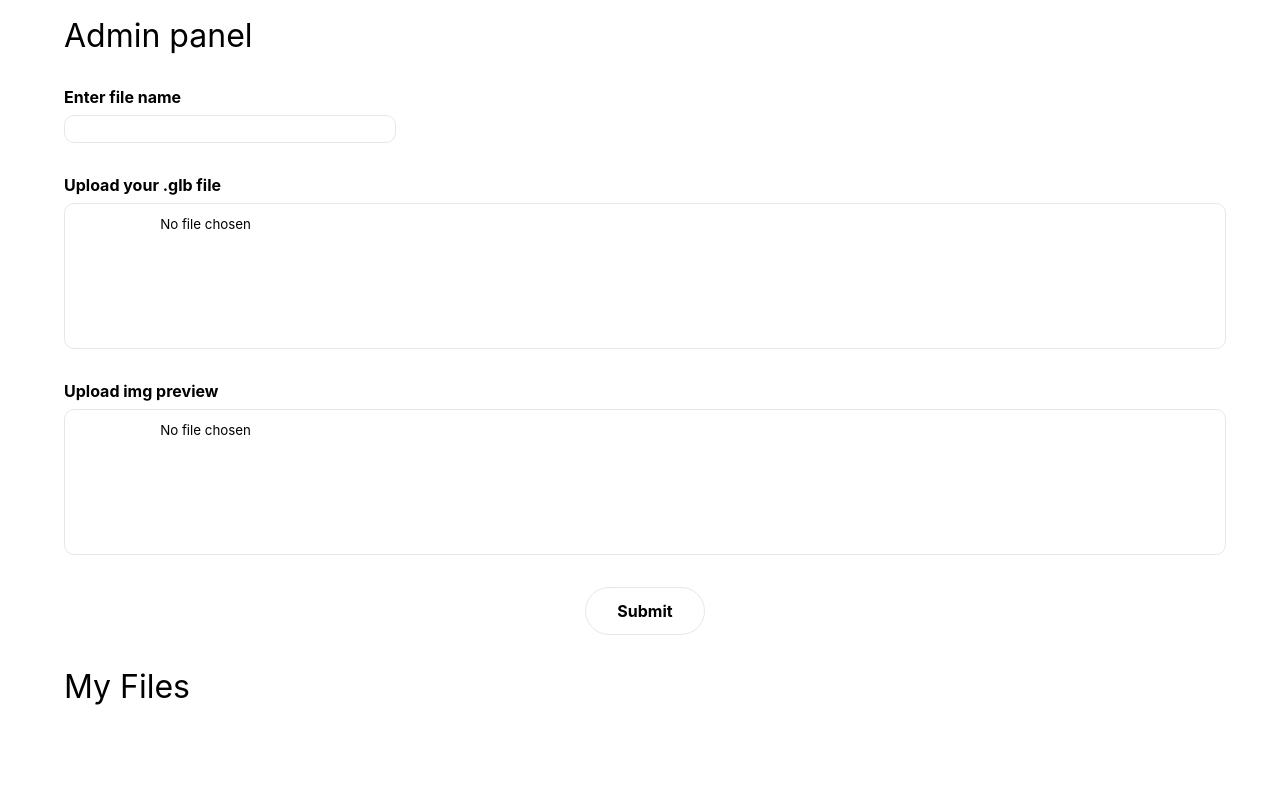
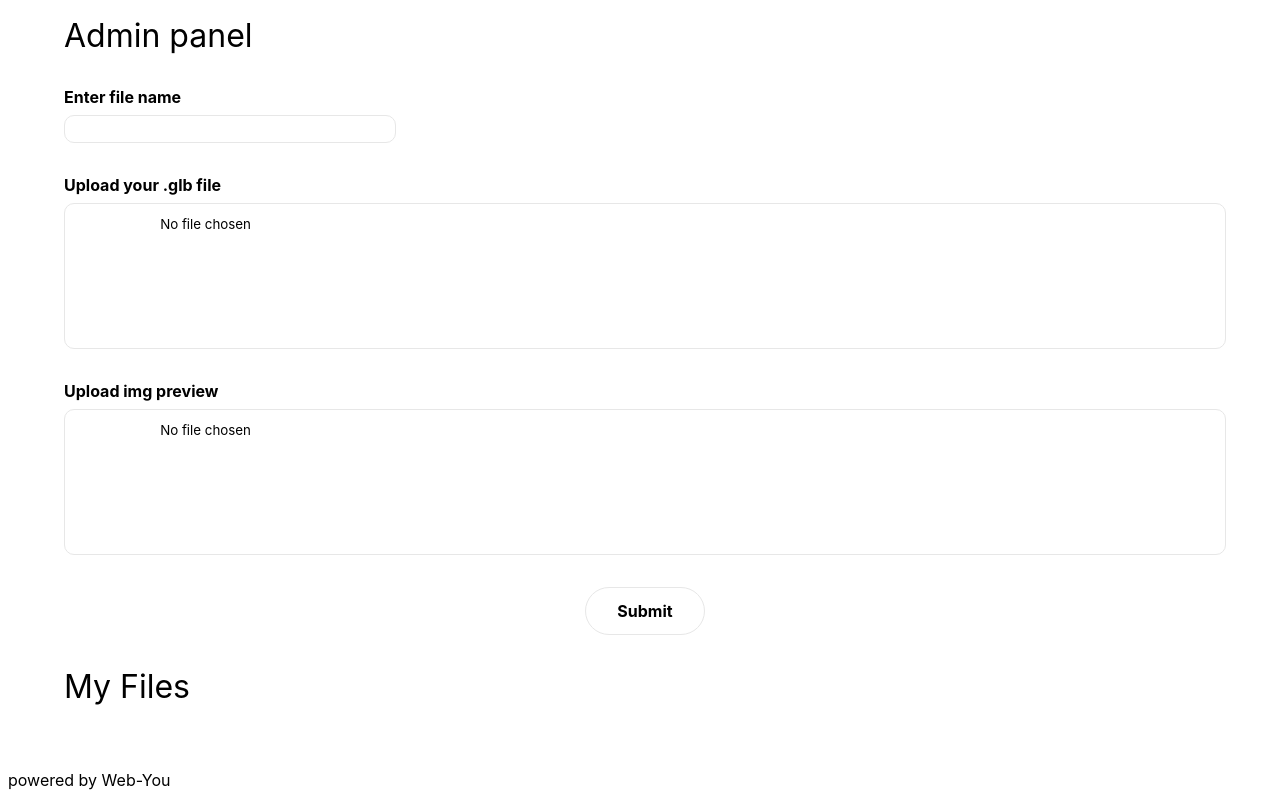
Before and after one commit to Rachelforce/client, a React (Create React App) app: page / in a window 1280 px wide. Built offline with nearby package versions, Linux system fonts and the light colour scheme; no server answers.

Commit message:
updated title and favicon

```diff
--- a/public/index.html
+++ b/public/index.html
@@ -2,7 +2,7 @@
 <html lang="en">
   <head>
     <meta charset="utf-8" />
-    <link rel="icon" href="%PUBLIC_URL%/favicon.ico" />
+    <link rel="icon" href="%PUBLIC_URL%/fav.jpg" />
     <meta name="viewport" content="width=device-width, initial-scale=1" />
     <meta name="theme-color" content="#000000" />
     <meta
@@ -24,7 +24,7 @@
       work correctly both with client-side routing and a non-root public URL.
       Learn how to configure a non-root public URL by running `npm run build`.
     -->
-    <title>React App</title>
+    <title>Web-you AR admin</title>
   </head>
   <body>
     <noscript>You need to enable JavaScript to run this app.</noscript>
--- a/src/App.css
+++ b/src/App.css
@@ -4,8 +4,13 @@
     max-width: 100%;
 }
 .blockTitle{
-
     text-align: center;
     vertical-align: center;
     font-size: 4vh;
 }
+
+.sub{
+    font-size: 2vh;
+    padding: 1vh;
+
+}
--- a/src/App.js
+++ b/src/App.js
@@ -8,6 +8,7 @@ import './App.css';
 
 function App() {
     const [files, setFiles] = useState([]);
+    const TITLE = 'My Page Title';
     const onSuccess = (savedFiles) => {
         setFiles(savedFiles)
     };
@@ -16,13 +17,21 @@ function App() {
     }
 
   return (
+      <>
+
+          <title>{ TITLE }</title>
+
           <div className="App">
               <label className="blockTitle">Admin panel</label>
               <FileUploader onSuccess={onSuccess}/>
               <label className="blockTitle"> My Files</label>
               <Preview files={files} onFilesChange={onFilesChange}/>
               <ToastContainer/>
+
           </div>
+          <label className="sub">powered by Web-You</label>
+      </>
+
   );
 }
 
```
Also changed, not shown: public/fav.jpg (added). Lines whose indentation alone changed are shown as unchanged.
